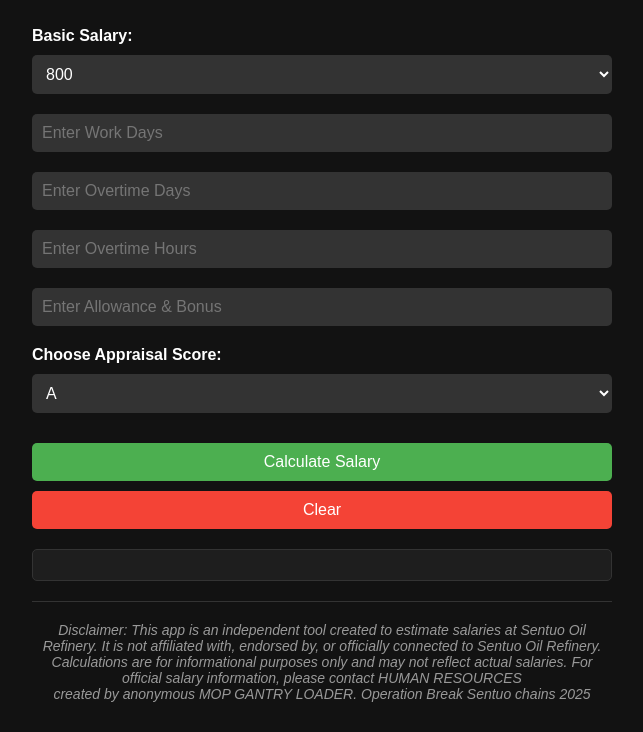
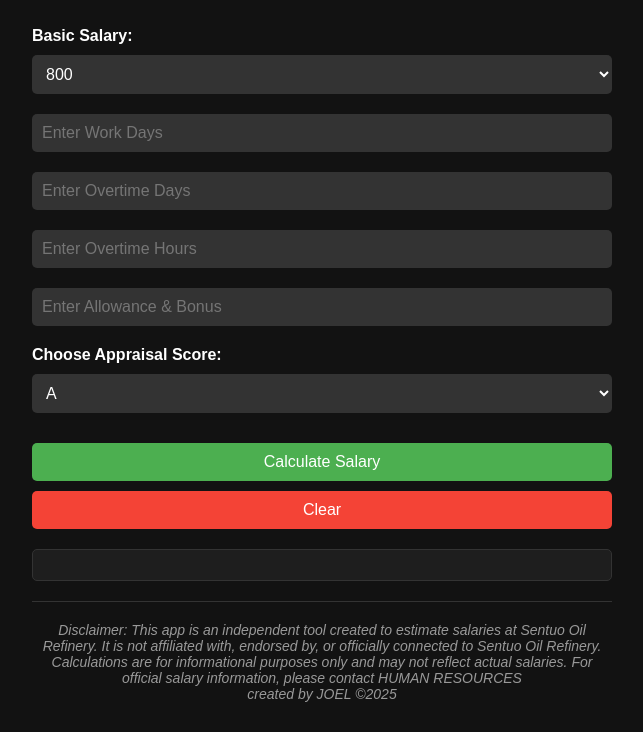
Before and after one commit to joelawuku/sentuo_Oil, a plain HTML site: page index.html in a window 1280 px wide. Shown: the part 91-823 px from the top of the page, without its empty margins (318-961 px from the left). Drawn offline with Linux system fonts and the light colour scheme.

Commit message:
Update index.html

```diff
--- a/index.html
+++ b/index.html
@@ -57,7 +57,7 @@
                 <p>Disclaimer:
 This app is an independent tool created to estimate salaries at Sentuo Oil Refinery. It is not affiliated with, endorsed by, or officially connected to Sentuo Oil Refinery. Calculations are for informational purposes only and may not reflect actual salaries. For official salary information, please contact HUMAN RESOURCES</p>
                 <p><p>
-                <p>created by anonymous MOP GANTRY LOADER. Operation Break Sentuo chains 2025<p>
+                <p>created by JOEL ©2025<p>
             </div>
         </div>
     </div>
```
